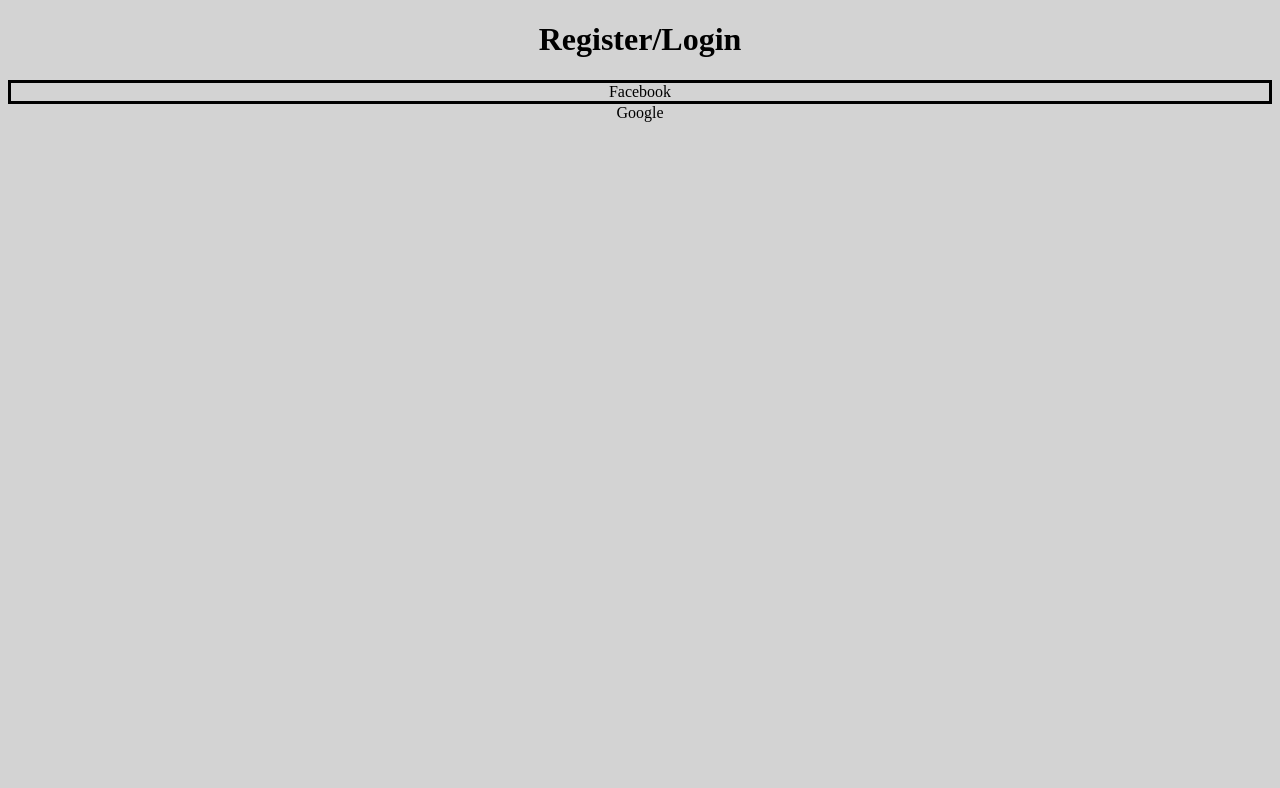
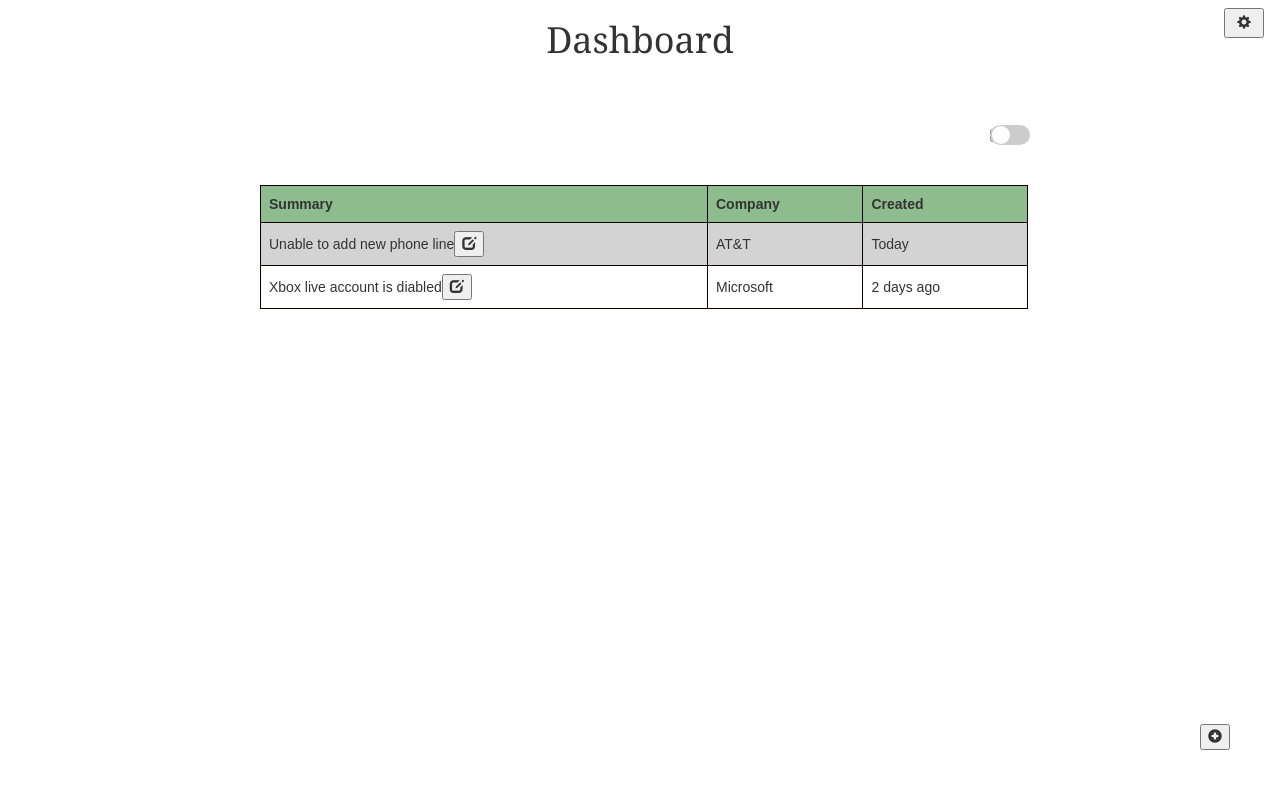
Before and after one commit to batchu/candor-web, a React (Create React App) app: page / in a window 1280 px wide. Shown: the top 788 px of the page. Built offline with nearby package versions, Linux system fonts and the light colour scheme.

Commit message:
Updated dashboard annd issuelist

```diff
--- a/public/index.html
+++ b/public/index.html
@@ -9,6 +9,7 @@
       name="description"
       content="Web site created using create-react-app"
     />
+    <link href="https://maxcdn.bootstrapcdn.com/bootstrap/3.3.7/css/bootstrap.min.css" rel="stylesheet">
     <link rel="apple-touch-icon" href="%PUBLIC_URL%/logo192.png" />
     <!--
       manifest.json provides metadata used when your web app is installed on a
--- a/src/App.js
+++ b/src/App.js
@@ -1,12 +1,11 @@
-import React,{Component} from 'react'
+import React from 'react'
+import IssueList from './IssueList'
 import Login from './Login'
 import Dashboard from './Dashboard'
-import Settings from './Settings'
 
 class App extends React.Component{
-
     render(){
-        return <Login />
+        return <IssueList />
     }
 }
 
--- a/src/Dashboard.js
+++ b/src/Dashboard.js
@@ -5,12 +5,12 @@ class Dashboard extends React.Component{
     render(){
         return <div>
             <h1>Dashboard</h1>
-            <button type={Image} className="settingsIcon">
-            <img src="https://img.icons8.com/fluent-systems-filled/24/000000/settings.png"/>
+            <button className="settingsIcon">
+             <span className="glyphicon glyphicon-cog"></span>
             </button>
             <h3>No issues to display!</h3>
-            <button type={Image} className="newIssue">
-            <img src="https://img.icons8.com/pastel-glyph/64/000000/plus--v1.png"/>
+            <button className="newIssue">
+             <span className="glyphicon glyphicon-plus-sign"></span>
             </button>
         </div>
     }
--- a/src/Issue.js
+++ b/src/Issue.js
@@ -1,4 +1,4 @@
-import React,{Component} from 'react'
+import React from 'react'
 
 class Issue extends React.Component{
     render(){
--- a/src/IssueList.js
+++ b/src/IssueList.js
@@ -3,7 +3,43 @@ import Issue from './Issue'
 
 class IssueList extends React.Component{
     render(){
-        return <h1>IssueList</h1>
+        return<div>
+        <h1>Dashboard</h1>
+        <button className="settingsIcon">
+         <span className="glyphicon glyphicon-cog"></span>
+        </button>
+        <label className="switch">
+            <input type="checkbox" />
+            <span className="slider round"></span>
+        </label>
+        <table id= "issueTable">
+            <tr>
+                <th>Summary</th>
+                <th>Company</th>
+                <th>Created</th>
+            </tr>
+            <tr>
+                <td>Unable to add new phone line
+                    <button>
+                    <span class="editIcon" className="glyphicon glyphicon-edit"></span>
+                    </button>
+                </td>
+                <td>AT&T</td>
+                <td>Today</td>
+            </tr>
+            <tr>
+                <td>Xbox live account is diabled
+                <button>
+                    <span class="editIcon" className="glyphicon glyphicon-edit"></span>
+                    </button></td>
+                <td>Microsoft</td>
+                <td>2 days ago</td>
+            </tr>
+</table>
+        <button className="newIssue">
+         <span className="glyphicon glyphicon-plus-sign"></span>
+        </button>
+    </div>
     }
 }
 export default IssueList
--- a/src/styles/stylesheet.css
+++ b/src/styles/stylesheet.css
@@ -1,16 +1,13 @@
-html{
-    background-color: lightgrey;
-}
+
 h1 {
     text-align: center;
+    font-family:Georgia, 'Times New Roman', Times, serif;
 }
 
 .loginButtons{
     text-align: center;
     flex: 1;
     flex-direction: row;
-
-
 }
 
 .fbButton{
@@ -19,6 +16,7 @@ h1 {
 h3 {
     margin-top: 140px;
     text-align: center;
+    font-family: 'Courier New', Courier, monospace;
 }
 
 .newIssue{
@@ -33,3 +31,84 @@ h3 {
     height: 30px;
     width: 40px;
 }
+
+
+
+.switch {
+    position: absolute;
+    right: 250px;
+    top: 125px;
+    display: inline-block;
+    width: 40px;
+    height: 20px;
+  }
+.slider {
+    position: absolute;
+    cursor: pointer;
+    top: 0;
+    left: 0;
+    right: 0;
+    bottom: 0;
+    background-color: #ccc;
+    -webkit-transition: .4s;
+    transition: .4s;
+  }
+
+.slider:before {
+    position: absolute;
+    content: "";
+    height: 18px;
+    width: 18px;
+    left: 2px;
+    bottom: 1px;
+    background-color: white;
+    -webkit-transition: .4s;
+    transition: .4s;
+  }
+
+  input:checked + .slider {
+    background-color: #2196F3;
+  }
+
+  input:focus + .slider {
+    box-shadow: 0 0 1px #2196F3;
+  }
+
+  input:checked + .slider:before {
+    -webkit-transform: translateX(26px);
+    -ms-transform: translateX(26px);
+    transform: translateX(20px);
+  }
+
+  /* Rounded sliders */
+  .slider.round {
+    border-radius: 34px;
+  }
+
+  .slider.round:before {
+    border-radius: 50%;
+  }
+
+table {
+    font-family: arial, sans-serif;
+    border-collapse: collapse;
+    width: 60%;
+    margin-top: 125px;
+    margin-left: 260px;
+  }
+
+ th {
+    border: 1px solid #110101;
+    text-align: left;
+    padding: 8px;
+    background-color:darkseagreen;
+  }
+ td {
+    border: 1px solid #0f0000;
+    text-align: left;
+    padding: 8px;
+  }
+
+  tr:nth-child(even) {
+    background-color:lightgrey
+  }
```
